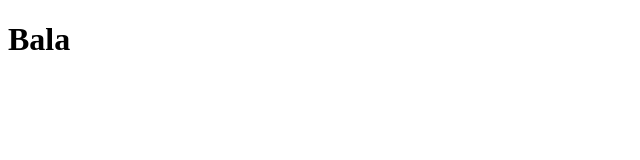
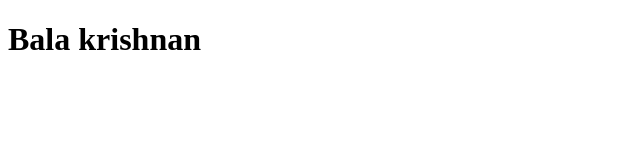
Before and after one commit to balakrishnan-dev/samplerepo, a plain HTML site: page index.html in a window 1280 px wide. Shown: the whole page, without its empty margins (0-640 px from the left). Drawn offline with Linux system fonts and the light colour scheme.

Commit message:
fix:changed my full name

```diff
--- a/index.html
+++ b/index.html
@@ -6,6 +6,6 @@
     <title>Document</title>
 </head>
 <body>
-    <h1>Bala</h1>
+    <h1>Bala krishnan</h1>
 </body>
 </html>
```
